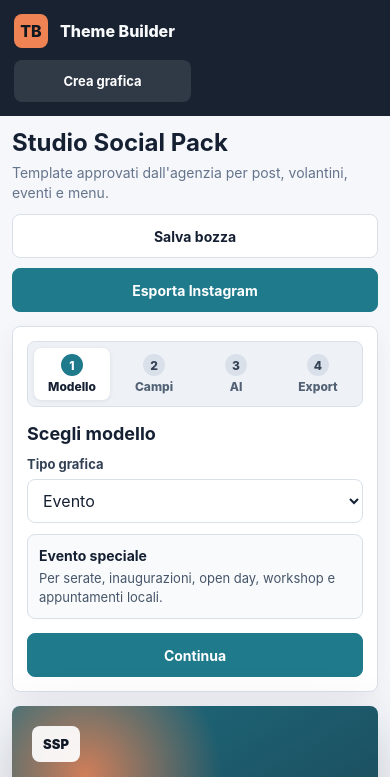
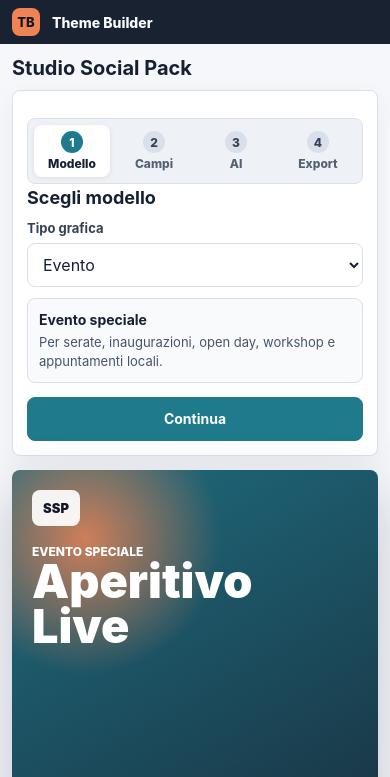
Before and after one commit to wearemokas/theme-builder, a website: page index.html in a window 390 px wide. Shown: the top 777 px of the page. Drawn offline with Linux system fonts and the light colour scheme; no server answers.

Commit message:
Compact client mobile header

```diff
--- a/index.html
+++ b/index.html
@@ -10,9 +10,6 @@
     <div class="shell">
       <aside class="sidebar">
         <div class="brand-mark"><span>TB</span><span>Theme Builder</span></div>
-        <nav class="nav">
-          <a class="active" href="index.html">Crea grafica</a>
-        </nav>
         <div class="sidebar-note">
           Area cliente semplificata: il cliente sceglie un modello approvato, inserisce i dati e genera una bozza pronta per Instagram.
         </div>
--- a/styles.css
+++ b/styles.css
@@ -706,24 +706,25 @@ textarea {
 
   .sidebar {
     min-height: auto;
-    padding: 14px;
-    gap: 12px;
+    padding: 8px 12px;
+    gap: 0;
     position: sticky;
     top: 0;
     z-index: 20;
   }
 
   .brand-mark {
-    font-size: 16px;
+    font-size: 14px;
   }
 
   .brand-mark span:first-child {
-    width: 34px;
-    height: 34px;
+    width: 28px;
+    height: 28px;
+    font-size: 13px;
   }
 
   .nav {
-    grid-template-columns: repeat(2, minmax(0, 1fr));
+    display: none;
   }
 
   .nav a {
@@ -740,29 +741,26 @@ textarea {
   }
 
   .main {
-    padding: 14px;
+    padding: 10px 12px 14px;
   }
 
   .topbar {
     align-items: flex-start;
     flex-direction: column;
-    gap: 12px;
-    margin-bottom: 14px;
+    gap: 8px;
+    margin-bottom: 10px;
   }
 
   .topbar h1 {
-    font-size: 24px;
+    font-size: 20px;
   }
 
   .topbar p {
-    font-size: 14px;
-    line-height: 1.4;
+    display: none;
   }
 
   .actions {
-    width: 100%;
-    display: grid;
-    grid-template-columns: 1fr 1fr;
+    display: none;
   }
 
   .btn {
```
